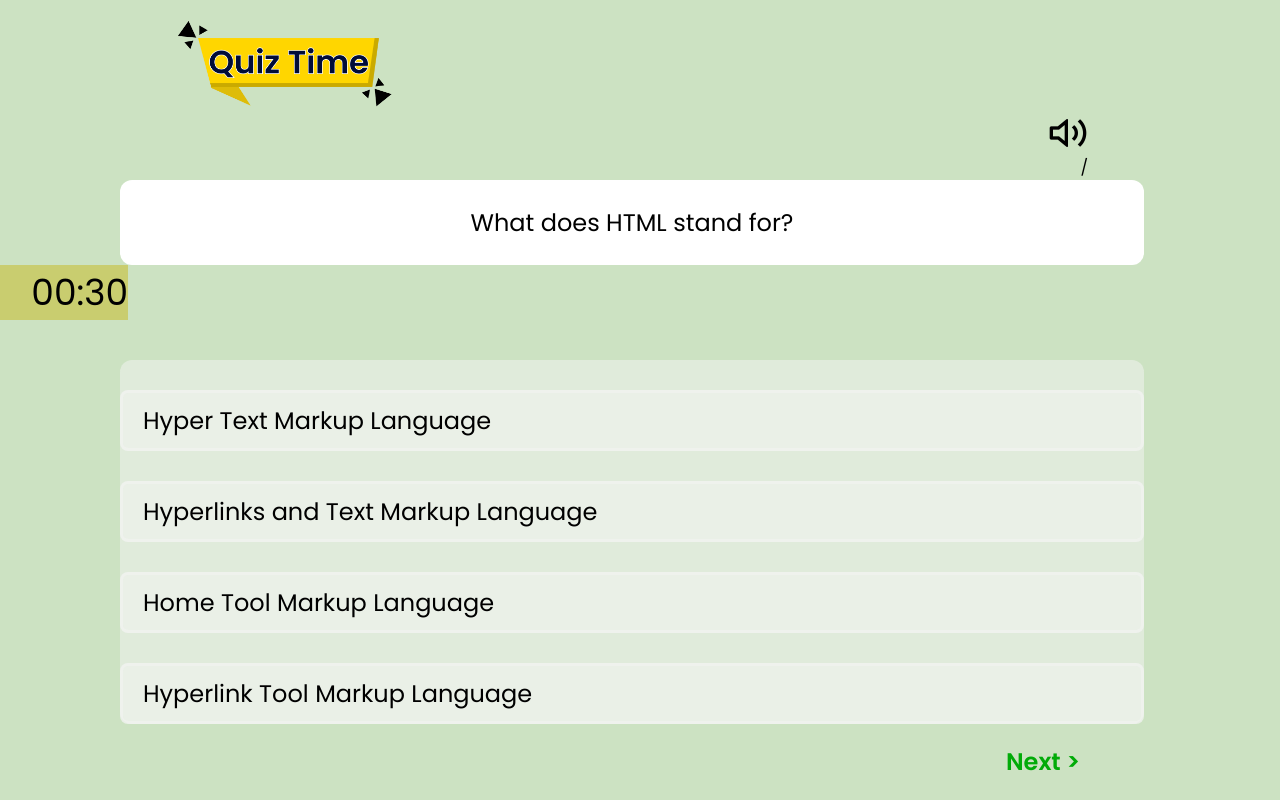
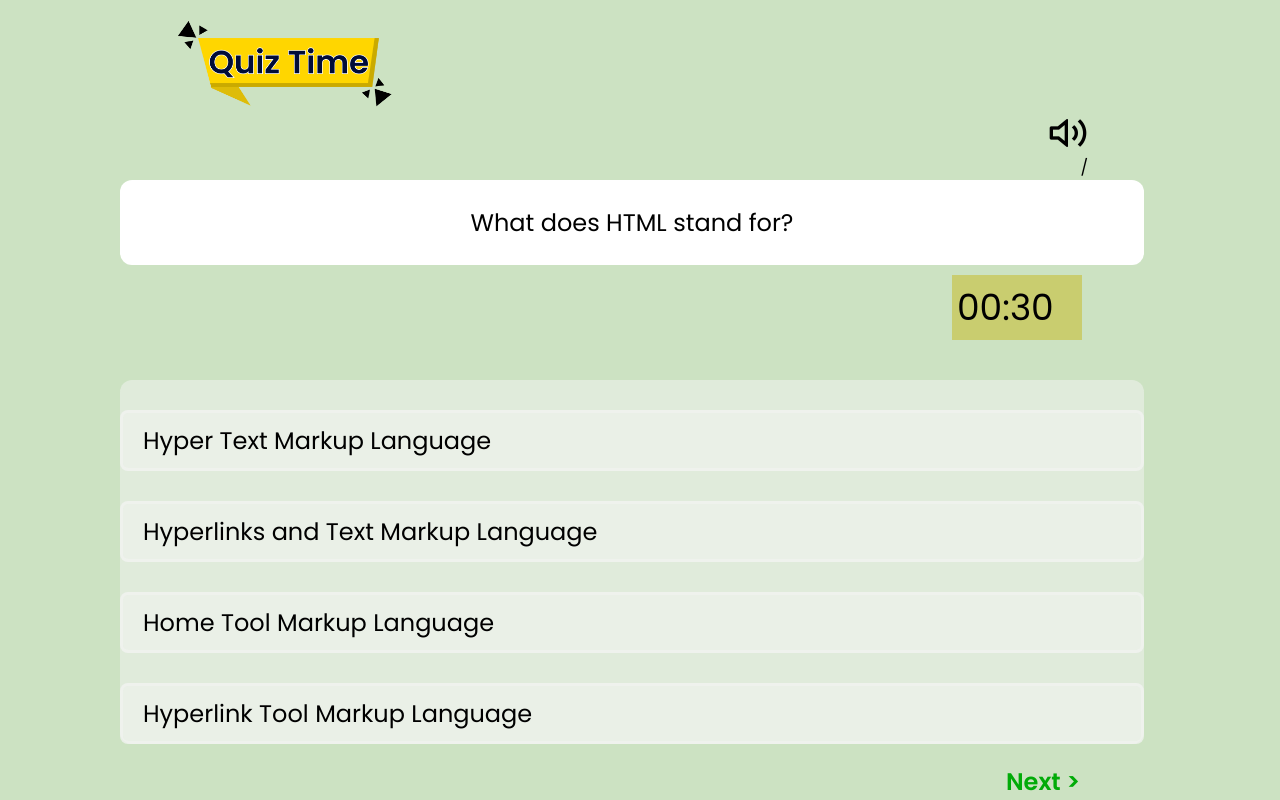
Before and after one commit to Basanta-khatri-0311/quiz_app, a plain HTML site: page index.html in a window 1280 px wide. Both pictures are taken after a click on the button "Start Now >>>". Drawn offline with nearby package versions, Linux system fonts and the light colour scheme.

Commit message:
added styling for the time

```diff
--- a/index.html
+++ b/index.html
@@ -33,9 +33,7 @@
         <span id="your-score"></span>/ <span id="total-questions"></span>
       </div>
       <div class="question">What does HTML stand for?</div>
-      <div class="time-index">
-        <span>00:30</span>
-      </div>
+      <div class="time-index"><div class="time">00:30</div></div>
       <div class="options">
         <ul>
           <li class="option">Hyper Text Markup Language</li>
--- a/style.css
+++ b/style.css
@@ -145,12 +145,16 @@ body {
 .time-index{
   display: flex;
   justify-content: flex-end;
-  width: 10%;
+}
+
+.time{
+  width: 80%;
+  max-width: 130px;
   font-size: 36px;
+  padding: 5px;
+  margin-top: 10px;
+  margin-right: 5.5em;
   background-color: #C5B1006E;
-}
-.time{
-  padding: 5px;
 }
 
 @media (max-width: 600px) {
```
